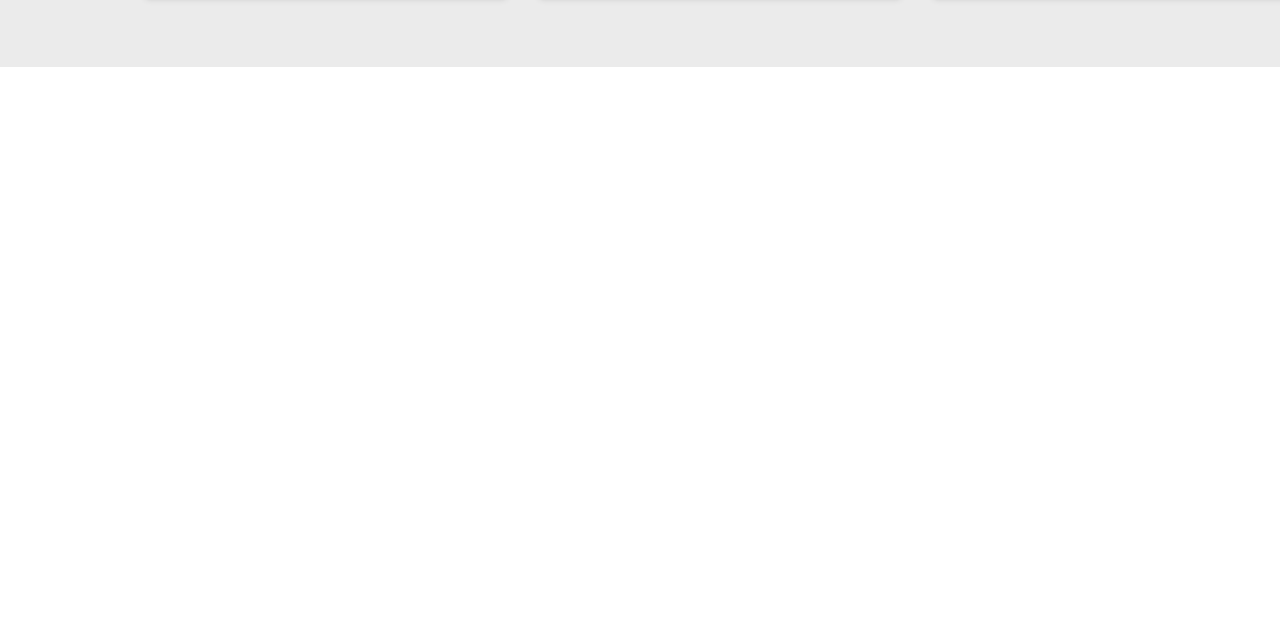
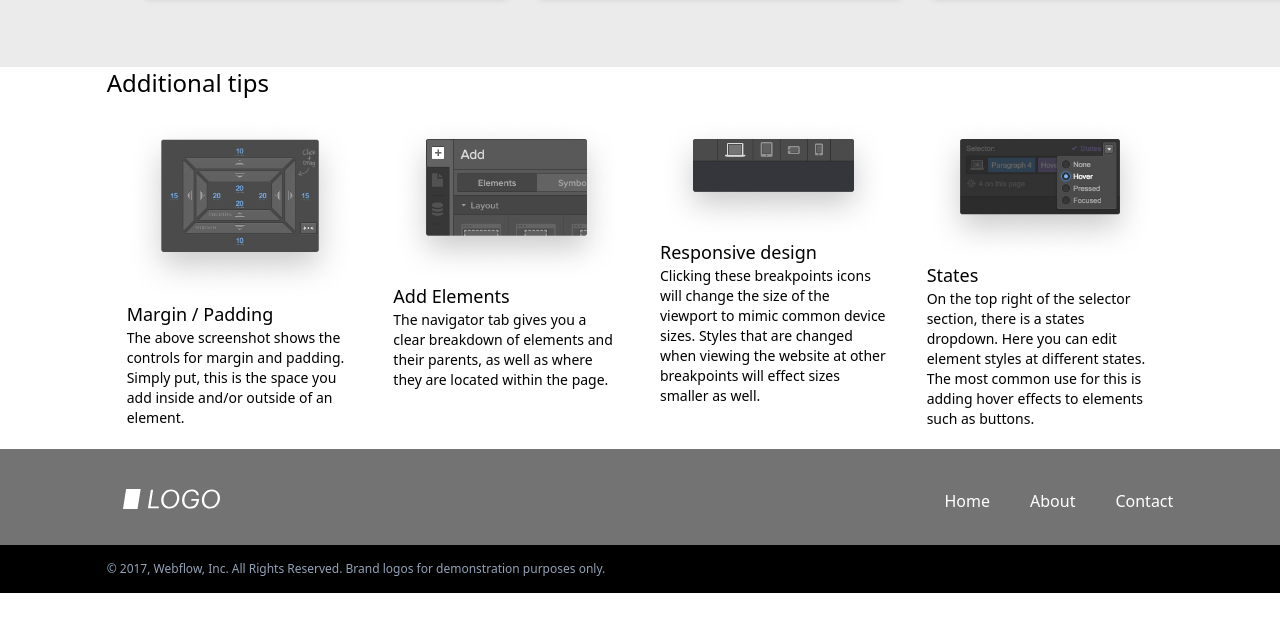
Before and after one commit to Ahmad-As7/html-online-team-project, a website: page src/index.html in a window 1280 px wide. Shown: the part 1724-2355 px from the top of the page. Before the commit the page ends 1791 px from the top, so only its background shows below. Drawn offline with Linux system fonts and the light colour scheme.

Commit message:
main changes

```diff
--- a/src/index.html
+++ b/src/index.html
@@ -181,6 +181,81 @@
       </div>
     </div>
   </div>
+  <div class=" w-screen h-screen">
+    <div class=" w-10/12 mx-auto">
+      <div class="text-2xl">Additional tips</div>
+      <div class="flex flex-row  items-stretch">
+        <div class="basis-1/4 m-5">
+          <img src="../IMAGE.jpg" alt="IMAGE">
+          <h2 class="text-lg">Margin / Padding</h2>
+          <p class="text-sm">The above screenshot shows the controls for margin and padding. Simply put, this is the
+            space you add inside and/or outside of an element.</p>
+        </div>
+        <div class="basis-1/4 m-5">
+          <img src="../IMAGE1.jpg" alt="IMAGE1">
+          <h2 class="text-lg">Add Elements</h2>
+          <p class="text-sm">The navigator tab gives you a clear breakdown of elements and their parents, as well as
+            where they are located within the page.</p>
+
+
+
+        </div>
+        <div class="basis-1/4 m-5">
+          <img src="../IMAGE2.jpg" alt="IMAGE2">
+          <h2 class="text-lg">Responsive design</h2>
+          <p class="text-sm">Clicking these breakpoints icons will change the size of the viewport to mimic common
+            device sizes. Styles that are changed when viewing the website at other breakpoints will effect sizes
+            smaller as well.</p>
+
+
+        </div>
+        <div class="basis-1/4 m-5">
+          <img src="../IMAGE3.jpg" alt="IMAGE3">
+          <h2 class="text-lg">States</h2>
+          <p class="text-sm">On the top right of the selector section, there is a states dropdown. Here you can edit
+            element styles at different states. The most common use for this is adding hover effects to elements such as
+            buttons.</p>
+        </div>
+      </div>
+    </div>
+    <div class="w-screen bg-neutral-500">
+      <div class="w-10/12 mx-auto">
+
+        <div class=" flex flex-row  items-stretch   place-content-between h-24  py-10">
+          <div class="logo px-4 "><svg width="97" height="20" viewBox="0 0 97 20" fill="none"
+              xmlns="http://www.w3.org/2000/svg">
+              <path d="M30.1167 0.663818H27.8814L24.9751 19.3362H35.6199L35.9042 17.4824H27.4947L30.1167 0.663818Z"
+                fill="white" />
+              <path
+                d="M48.092 0.428223C42.5115 0.428223 38.2187 5.2338 38.2187 11.1882C38.2187 15.9938 41.535 19.572 46.6263 19.572C52.0521 19.572 56.3468 15.0276 56.3468 8.83946C56.3448 4.26758 53.3883 0.428223 48.092 0.428223ZM46.6514 17.7102C43.078 17.7102 40.5314 15.2554 40.5314 11.1804C40.5314 6.34928 43.4319 2.24873 48.0727 2.24873C51.9303 2.24873 54.038 5.19452 54.038 8.82964C54.0322 13.9298 51.0234 17.7161 46.6514 17.7161V17.7102Z"
+                fill="white" />
+              <path
+                d="M68.2001 11.7831H73.6511C73.1116 15.2297 71.1818 17.7375 67.5059 17.7375C63.4684 17.7375 61.411 15.1256 61.411 11.1311C61.411 6.22141 64.1626 2.22495 68.6622 2.22495C71.3887 2.22495 73.419 3.50539 73.6762 6.298H75.8883C75.6311 2.30154 72.4425 0.422119 68.7144 0.422119C63.161 0.422119 59.0984 5.30625 59.0984 11.1291C59.0984 15.9347 62.1071 19.5737 67.4556 19.5737C72.4193 19.5737 75.5306 16.6495 76.0952 9.91151H68.5076L68.2001 11.7831Z"
+                fill="white" />
+              <path
+                d="M88.7452 0.428223C83.1647 0.428223 78.8719 5.2338 78.8719 11.1882C78.8719 15.9938 82.1882 19.572 87.2795 19.572C92.7053 19.572 97 15.0276 97 8.83946C97 4.26758 94.0415 0.428223 88.7452 0.428223ZM87.3046 17.7102C83.7312 17.7102 81.1846 15.2554 81.1846 11.1804C81.1846 6.34928 84.0851 2.24873 88.7259 2.24873C92.5835 2.24873 94.6912 5.19452 94.6912 8.82964C94.6854 13.9298 91.6766 17.7161 87.3046 17.7161V17.7102Z"
+                fill="white" />
+              <path d="M17.7181 0H3.11125L0 20H14.5082L17.7181 0Z" fill="white" />
+            </svg>
+          </div>
+          <div class="">
+            <ul class="flex flex-row  items-stretch gap-x-10">
+              <li><a href="" class="text-white">Home</a></li>
+              <li><a href="" class="text-white">About</a></li>
+              <li><a href="" class="text-white">Contact</a></li>
+            </ul>
+          </div>
+        </div>
+      </div>
+      <div class="w-screen bg-black text-slate-400 h-12 py-4">
+        <div class="w-10/12 mx-auto">
+
+          <p class="text-xs	">© 2017, Webflow, Inc. All Rights Reserved. Brand logos for demonstration purposes only.
+          </p>
+        </div>
+      </div>
+    </div>
+  </div>
 </body>
 
 </html>
```
Also changed, not shown: dist/output.css.
